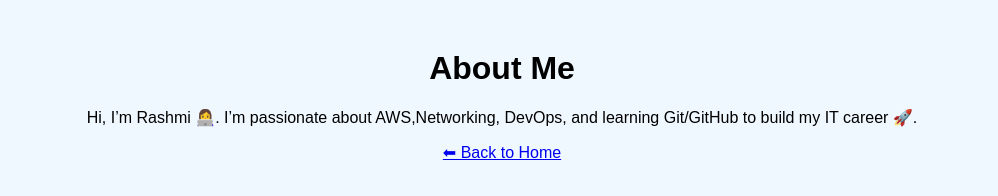
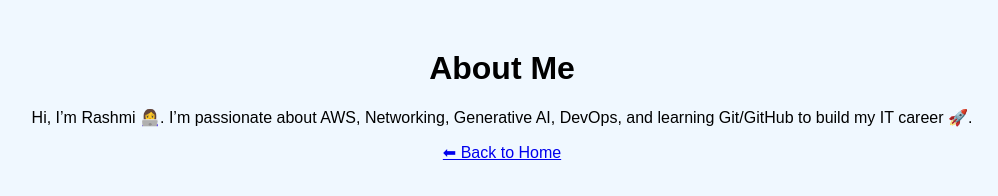
Before and after one commit to rashmigmr13-eng/portfolio-website, a plain HTML site: page about.html in a window 1280 px wide. Shown: the whole page, without its empty margins (138-1136 px from the left). Drawn offline with Linux system fonts and the light colour scheme.

Commit message:
commit latest

```diff
--- a/about.html
+++ b/about.html
@@ -8,7 +8,7 @@
 <body>
   <h1>About Me</h1>
   <p>Hi, I’m Rashmi 👩‍💻.
-  I’m passionate about AWS,Networking, DevOps, and learning Git/GitHub to build my IT career 🚀.</p>
+  I’m passionate about AWS, Networking, Generative AI, DevOps, and learning Git/GitHub to build my IT career 🚀.</p>
   <a href="index.html">⬅ Back to Home</a>
 </body>
 </html>
```
